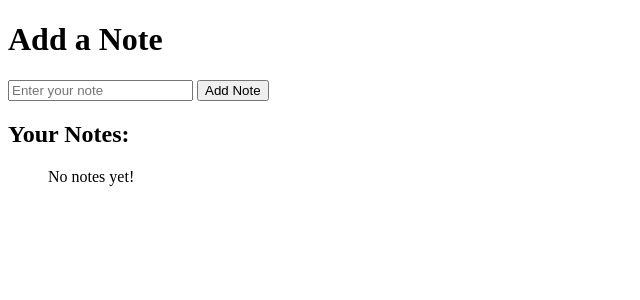
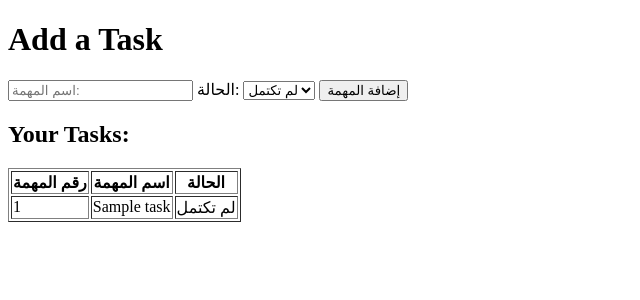
Before and after one commit to SomayaAhmed1430/mini-todo-list-manager, a PHP site: page / in a window 1280 px wide. Shown: the top 300 px of the page, without its empty margins (0-640 px from the left). Run offline with PHP 8.4, Linux system fonts and the light colour scheme; tables that the repository leaves empty or names only in its code hold one stand-in row (values such as "Sample post").

Commit message:
db insert

```diff
--- /dev/null
+++ b/database.php
@@ -0,0 +1,68 @@
+<?php
+
+// connection
+$db_server = "localhost";
+$db_user = "root";
+$db_pass = "";
+$db_name = "todo_app";
+
+$conn = "";
+
+try {
+    $conn = mysqli_connect(
+        $db_server,
+        $db_user,
+        $db_pass,
+        $db_name
+    );
+} catch (mysqli_sql_exception) {
+    echo "could not connect <br>";
+}
+// if ($conn) {
+//     echo "you are connected <br>";
+// }
+
+if ($_SERVER["REQUEST_METHOD"] == "POST") {
+    $task_name = $_POST['task_name'];
+    $status = $_POST['status'];
+
+
+    // insert
+    $sql = "INSERT INTO tasks (task_name, status) VALUES ('$task_name', $status)";
+
+    $query = mysqli_query($conn, $sql);
+    // $num = mysqli_num_rows($query);
+    // if ($num > 0) {
+    //     while ($row = mysqli_fetch_assoc($query)) {
+    //         echo $row['task_name'] . "_" . $row['status'] . "<br>";
+    //     }
+    // }
+
+    if ($conn->query($sql) === TRUE) {
+        echo "تم إضافة المهمة بنجاح!";
+    } else {
+        echo "خطأ: " . $conn->error;
+    }
+}
+
+
+// show tasks
+$sql2 = "SELECT id, task_name, status FROM tasks";
+$query2 = mysqli_query($conn, $sql2);
+
+// edit task
+// if ($_SERVER["REQUEST_METHOD"] == "POST" && isset($_POST['task_id'])) {
+//     $taskId = $_POST['task_id'];
+//     $newStatus = $_POST['status'] == 1 ? 0 : 1; // عكس الحالة الحالية
+//     $updateSql = "UPDATE tasks SET status = $newStatus WHERE id = $taskId";
+
+//     if ($conn->query($updateSql) === TRUE) {
+//         echo "تم تحديث الحالة بنجاح.<br>";
+//     } else {
+//         echo "خطأ في التحديث: " . $conn->error;
+//     }
+// }
+
+// delete task
+
+$conn->close();
--- a/index.php
+++ b/index.php
@@ -1,3 +1,6 @@
+<?php
+include("database.php");
+?>
 <!DOCTYPE html>
 <html lang="en">
 
@@ -9,53 +12,81 @@
 
 <body>
 
-    <h1>Add a Note</h1>
-    <form action="" method="post">
-        <input type="text" name="note" placeholder="Enter your note" required>
-        <button type="submit">Add Note</button>
+    <h1>Add a Task</h1>
+    <form action="database.php" method="post">
+        <input type="text" name="task_name" id="task_name" placeholder="اسم المهمة:" required>
+
+        <label for="status">الحالة:</label>
+        <select name="status" id="status">
+            <option value="0">لم تكتمل</option>
+            <option value="1">مكتملة</option>
+        </select>
+
+        <button type="submit">إضافة المهمة</button>
     </form>
 
     <?php
-    if ($_SERVER['REQUEST_METHOD'] == 'POST' && isset($_POST['note'])) {
-        $note = $_POST['note'] . PHP_EOL;
-        file_put_contents("notes.txt", $note, FILE_APPEND);
-        header("Location: " . $_SERVER['PHP_SELF']);
-        exit();
-    }
+    // if ($_SERVER['REQUEST_METHOD'] == 'POST' && isset($_POST['note'])) {
+    //     $note = $_POST['note'] . PHP_EOL;
+    //     file_put_contents("notes.txt", $note, FILE_APPEND);
+    //     header("Location: " . $_SERVER['PHP_SELF']);
+    //     exit();
+    // }
 
-    // حذف الملاحظة بناءً على رقمها
-    if (isset($_GET['delete'])) {
-        $index = $_GET['delete'];
-        $notes = file("notes.txt", FILE_IGNORE_NEW_LINES);
-        if (isset($notes[$index])) {
-            unset($notes[$index]);
-            file_put_contents("notes.txt", implode(PHP_EOL, $notes) . PHP_EOL);
-        }
-        header("Location: " . $_SERVER['PHP_SELF']);
-        exit();
-    }
+    // // حذف الملاحظة بناءً على رقمها
+    // if (isset($_GET['delete'])) {
+    //     $index = $_GET['delete'];
+    //     $notes = file("notes.txt", FILE_IGNORE_NEW_LINES);
+    //     if (isset($notes[$index])) {
+    //         unset($notes[$index]);
+    //         file_put_contents("notes.txt", implode(PHP_EOL, $notes) . PHP_EOL);
+    //     }
+    //     header("Location: " . $_SERVER['PHP_SELF']);
+    //     exit();
+    // }
     ?>
 
-    <h2>Your Notes:</h2>
-    <ul>
+    <h2>Your Tasks:</h2>
+    <table border="1">
+        <tr>
+            <th>رقم المهمة</th>
+            <th>اسم المهمة</th>
+            <th>الحالة</th>
+        </tr>
+
         <?php
-        if (file_exists("notes.txt")) {
-            $notes = file("notes.txt", FILE_IGNORE_NEW_LINES | FILE_SKIP_EMPTY_LINES); // هنا بنسقط الأسطر الفاضية
-
-            if (count($notes) > 0) {
-                foreach ($notes as $index => $note) {
-                    echo "<li>$note
-                      <a href='?delete=$index' style='color: red;'>Delete</a>
-                      </li>";
-                }
-            } else {
-                echo "<p>No notes yet!</p>";
+        $num = mysqli_num_rows($query2);
+        if ($num > 0) {
+            while ($row = mysqli_fetch_assoc($query2)) {
+                echo "<tr>
+                        <td>" . $row["id"] . "</td>
+                        <td>" . $row["task_name"] . "</td>
+                        <td>" . ($row["status"] == 1 ? "مكتملة" : "لم تكتمل") . "</td>
+                    </tr>";
             }
         } else {
-            echo "<p>No notes yet!</p>";
+            echo "<tr><td colspan='3'>لا توجد مهام حالياً</td></tr>";
         }
+
+
+
+        // if (file_exists("notes.txt")) {
+        //     $notes = file("notes.txt", FILE_IGNORE_NEW_LINES | FILE_SKIP_EMPTY_LINES); // هنا بنسقط الأسطر الفاضية
+
+        //     if (count($notes) > 0) {
+        //         foreach ($notes as $index => $note) {
+        //             echo "<li>$note
+        //               <a href='?delete=$index' style='color: red;'>Delete</a>
+        //               </li>";
+        //         }
+        //     } else {
+        //         echo "<p>No notes yet!</p>";
+        //     }
+        // } else {
+        //     echo "<p>No notes yet!</p>";
+        // }
         ?>
-    </ul>
+
 
 
 </body>
```
